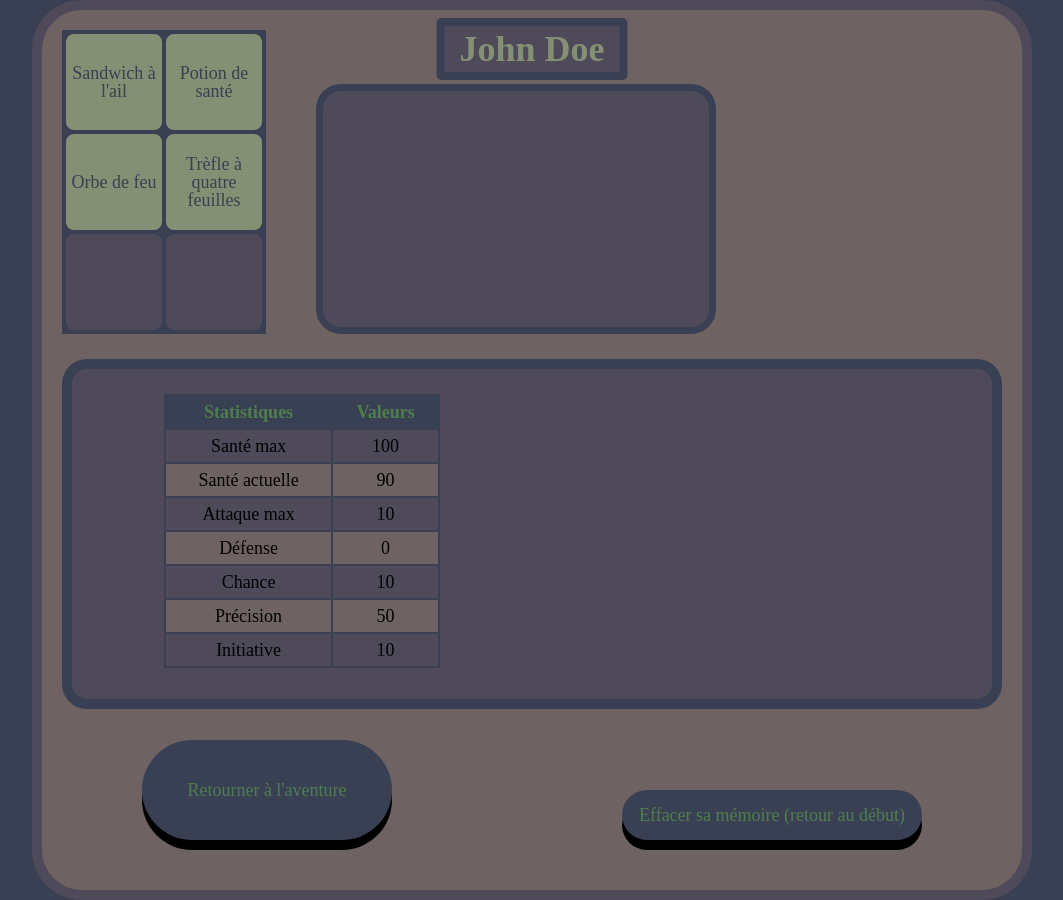
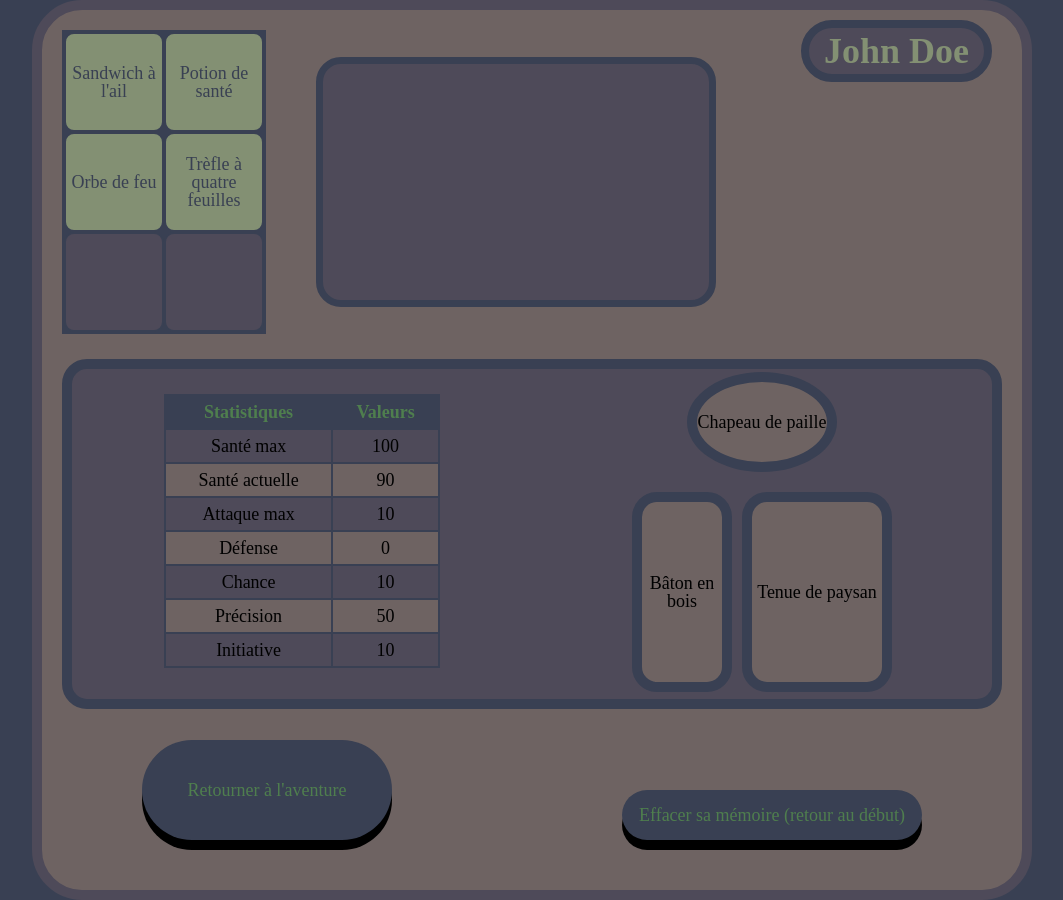
Before and after one commit to GoutteDooo/aventure, a React (Vite) app in the folder aventure-react/: page /status in a window 1280 px wide. Shown: the whole page, without its empty margins (108-1171 px from the left). Built offline with nearby package versions, Linux system fonts and the light colour scheme; a web font is replaced by a local one; what @midudev/tailwind-animations would draw is missing.

Commit message:
style: ajout equipement visuel

```diff
--- a/aventure-react/src/components/Stats.jsx
+++ b/aventure-react/src/components/Stats.jsx
@@ -23,7 +23,6 @@ const Stats = () => {
         }
         return stat;
     };
-    console.log("stats : ",playerStats);
 
 
     useEffect(() => {
@@ -51,7 +50,17 @@ const Stats = () => {
                     </tbody>
                 </table>
             </div>
-            <div className="stats__equipment"></div>
+            <div className="stats__equipment">
+                <div className="stats__equipment__hat">
+                    {playerStats.equipment.hat}
+                </div>
+                <div className="stats__equipment__outfit">
+                    {playerStats.equipment.outfit}
+                </div>
+                <div className="stats__equipment__weapon">
+                    {playerStats.equipment.weapon}
+                </div>
+            </div>
         </div>
     );
 };
--- a/aventure-react/src/styles/components/_inventory.scss
+++ b/aventure-react/src/styles/components/_inventory.scss
@@ -1,15 +1,14 @@
 .inventory {
   display: flex;
-  align-items: flex-end;
+  align-items: center;
   h1 {
     position: absolute;
-    top: 8px;
-    left: 50%;
-    transform: translateX(-50%);
+    top: 10px;
+    right: 30px;
     background: $dark2;
     color: $light2;
     padding: 5px 15px;
-    border-radius: 5px;
+    border-radius: 500px;
     border: 8px solid $dark3;
   }
   &__container {
--- a/aventure-react/src/styles/components/_stats.scss
+++ b/aventure-react/src/styles/components/_stats.scss
@@ -37,7 +37,39 @@
 
     }
     &__equipment {
+        display: grid;
+        justify-content: center;
+        align-items: center;
+        justify-items: center;
+        grid-template-areas:
+        "h h"
+        "w b"
+        "w b";
         width: 50%;
         height: 100%;
+        text-align: center;
+        gap: 10px;
+        * {
+            @include verticalCenter;
+            border: 10px solid $dark3;
+            background: $dark1;
+            border-radius: 25px;
+        }
+        &__hat {
+            grid-area: h;
+            width: 150px;
+            height: 100px;
+            border-radius: 50%;
+        }
+        &__outfit {
+            grid-area: b;
+            width: 150px;
+            height: 200px;
+        }
+        &__weapon {
+            grid-area: w;
+            width: 100px;
+            height: 200px;
+        }
     }
 }
--- a/aventure-react/src/styles/main.css
+++ b/aventure-react/src/styles/main.css
@@ -580,20 +580,18 @@ button:active {
   display: -webkit-box;
   display: -ms-flexbox;
   display: flex;
-  -webkit-box-align: end;
-      -ms-flex-align: end;
-          align-items: flex-end;
+  -webkit-box-align: center;
+      -ms-flex-align: center;
+          align-items: center;
 }
 .inventory h1 {
   position: absolute;
-  top: 8px;
-  left: 50%;
-  -webkit-transform: translateX(-50%);
-          transform: translateX(-50%);
+  top: 10px;
+  right: 30px;
   background: #4e4a59;
   color: #839073;
   padding: 5px 15px;
-  border-radius: 5px;
+  border-radius: 500px;
   border: 8px solid #394053;
 }
 .inventory__container {
@@ -728,8 +726,49 @@ button:active {
   background: #6E6362;
 }
 .stats__equipment {
+  display: grid;
+  -webkit-box-pack: center;
+      -ms-flex-pack: center;
+          justify-content: center;
+  -webkit-box-align: center;
+      -ms-flex-align: center;
+          align-items: center;
+  justify-items: center;
+  grid-template-areas: "h h" "w b" "w b";
   width: 50%;
   height: 100%;
+  text-align: center;
+  gap: 10px;
+}
+.stats__equipment * {
+  display: -webkit-box;
+  display: -ms-flexbox;
+  display: flex;
+  -webkit-box-align: center;
+      -ms-flex-align: center;
+          align-items: center;
+  -webkit-box-pack: center;
+      -ms-flex-pack: center;
+          justify-content: center;
+  border: 10px solid #394053;
+  background: #6E6362;
+  border-radius: 25px;
+}
+.stats__equipment__hat {
+  grid-area: h;
+  width: 150px;
+  height: 100px;
+  border-radius: 50%;
+}
+.stats__equipment__outfit {
+  grid-area: b;
+  width: 150px;
+  height: 200px;
+}
+.stats__equipment__weapon {
+  grid-area: w;
+  width: 100px;
+  height: 200px;
 }
 
 /* LAYOUTS */
```
Also changed, not shown: 1 other file (tests, documents, lock files or other folders).
